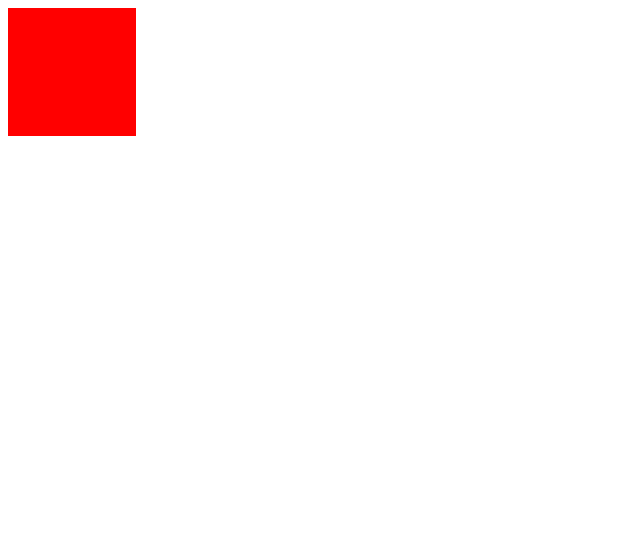
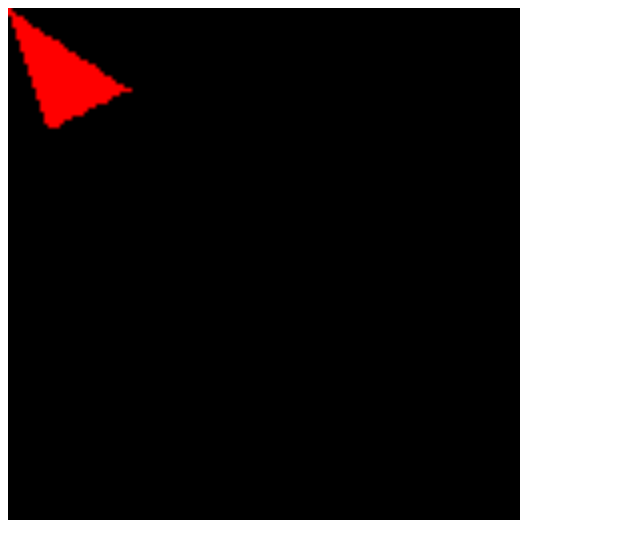
Before and after one commit to JULY745266934/graph_basic, a website: page src/index.html in a window 1280 px wide. Shown: the whole page, without its empty margins (0-640 px from the left). Drawn offline with Linux system fonts and the light colour scheme; files whose address does not match are found by name.

Commit message:
画三角形

```diff
--- a/src/DemoPoint.ts
+++ /dev/null
@@ -1,45 +0,0 @@
-import { Rgba } from "./common/Rgba";
-
-export default class DemoPoint {
-    private _buffer: Array<Rgba>;
-    private _width: number = 0;
-    private _height: number = 0;
-
-    constructor(width: number, height: number) {
-        this._width = width;
-        this._height = height;
-
-        this._buffer = [];
-        this.clear();
-    }
-
-    public get buffer(): Rgba[] {
-        return this._buffer;
-    }
-
-    public clear() {
-        for (var i = 0; i < this._width; i++) {
-            for (var j = 0; j < this._height; j++) {
-                this.setPixel(i, j, Rgba.BLACK);
-            }
-        }
-    }
-
-    public drawPoint(x: number, y: number, color: Rgba, size: number) {
-
-        for (var i = 0; i < size; i++) {
-            for (var j = 0; j < size; j++) {
-                this.setPixel(x + i, y + j, color);
-            }
-        }
-    }
-
-    public setPixel(x: number, y: number, color: Rgba) {
-        if (x >= this._width || y >= this._height) {
-            return;
-        }
-        this._buffer[y * this._width + x] = color;
-    }
-
-
-}
--- /dev/null
+++ b/src/common/Edge.ts
@@ -0,0 +1,51 @@
+export class Edge {
+    private _x1: number = 0;
+    private _y1: number = 0;
+
+    private _x2: number = 0;
+    private _y2: number = 0;
+
+    public get x1(): number {
+        return this._x1;
+    }
+
+    public get y1(): number {
+        return this._y1;
+    }
+
+    public get x2(): number {
+        return this._x2;
+    }
+
+    public get y2(): number {
+        return this._y2;
+    }
+
+    constructor(x1: number, y1: number, x2: number, y2: number) {
+
+        if (y1 > y2) {
+            this._x1 = x2;
+            this._y1 = y2;
+
+            this._x2 = x1;
+            this._y2 = y1;
+        } else {
+            this._x1 = x1;
+            this._y1 = y1;
+
+            this._x2 = x2;
+            this._y2 = y2;
+        }
+    }
+
+    /**
+     * 根据Y轴获取边上的x值
+     */
+    public getX(y: number) {
+        return ((this._x1 - this.x2) / (this._y1 - this._y2)) * (y - this._y1) + this._x1;
+    }
+
+    public get yDis() {
+        return this._y2 - this._y1;
+    }
+}
--- a/src/MyCanvas.ts
+++ b/src/common/MyCanvas.ts
@@ -1,4 +1,4 @@
-import { Rgba } from "./common/Rgba";
+import { Rgba } from "./Rgba";
 
 export default class MyCanvas {
 
--- /dev/null
+++ b/src/common/MyGraph.ts
@@ -0,0 +1,158 @@
+import { Rgba } from "./Rgba";
+import { Point } from "./Point";
+import { Edge } from "./Edge";
+
+export default class MyGraph {
+    private _buffer: Array<Rgba>;
+    private _width: number = 0;
+    private _height: number = 0;
+
+    constructor(width: number, height: number) {
+        this._width = width;
+        this._height = height;
+
+        this._buffer = [];
+        this.clearBuffer();
+    }
+
+    public get buffer(): Rgba[] {
+        return this._buffer;
+    }
+
+    public setPixel(x: number, y: number, color: Rgba) {
+        if (x >= this._width || y >= this._height) {
+            return;
+        }
+        x = Math.round(x);
+        y = Math.round(y);
+        this._buffer[y * this._width + x] = color;
+    }
+
+    public clearBuffer() {
+        for (var i = 0; i < this._width; i++) {
+            for (var j = 0; j < this._height; j++) {
+                this.setPixel(i, j, Rgba.BLACK);
+            }
+        }
+    }
+
+    /**
+     * 画点
+     * @param x
+     * @param y
+     * @param color
+     * @param size
+     */
+    public drawPoint(x: number, y: number, color: Rgba, size: number) {
+
+        for (var i = 0; i < size; i++) {
+            for (var j = 0; j < size; j++) {
+                this.setPixel(x + i, y + j, color);
+            }
+        }
+    }
+
+
+    /**
+     *  画线
+     * @param x1
+     * @param y1
+     * @param x2
+     * @param y2
+     * @param color
+     * @param size
+     */
+    public drawLine(x1: number, y1: number, x2: number, y2: number, color: Rgba, size: number) {
+
+        let xOffset = x1 - x2;
+        let yOffset = y1 - y2;
+
+        if (xOffset == 0 && yOffset == 0) {
+            //点重合
+            this.drawPoint(x1, y1, color, size);
+        } else if (xOffset == 0) {
+            //画竖线
+            let yMax = y2;
+            let yMin = y1;
+            if (y1 > y2) {
+                yMax = y1;
+                yMin = y2;
+            }
+
+            for (var y = yMin; y < yMax; y += size) {
+                this.drawPoint(x1, y, color, size);
+            }
+
+        } else if (yOffset == 0) {
+            //画横线
+            let xMax = x2;
+            let xMin = x1;
+
+            if (x1 > x2) {
+                xMax = x1;
+                xMin = x2;
+            }
+            for (var x = xMin; x < xMax; x += size) {
+                this.drawPoint(x, y1, color, size);
+            }
+        } else {
+            //画斜线
+            let k = (y2 - y1) / (x2 - x1);
+
+            if (x1 > x2) {
+                for (var x = x2; x < x1; x += size) {
+                    var y = k * (x - x2) + y2;
+                    this.drawPoint(x, y, color, size);
+                }
+            } else {
+                for (var x = x1; x < x2; x += size) {
+                    var y = k * (x - x1) + y1;
+                    this.drawPoint(x, y, color, size);
+                }
+            }
+        }
+    }
+
+    /***
+     * 画三角形
+     */
+    public drawTriangle(
+        x1: number, y1: number,
+        x2: number, y2: number,
+        x3: number, y3: number,
+        color: Rgba
+    ) {
+
+        let edge1: Edge = new Edge(x1, y1, x2, y2);
+        let edge2: Edge = new Edge(x2, y2, x3, y3);
+        let edge3: Edge = new Edge(x3, y3, x1, y1);
+
+        let size = 1;
+        if (edge1.yDis > edge2.yDis && edge1.yDis > edge3.yDis) {
+            this.drawEdge(edge2, edge1, color, size);
+            this.drawEdge(edge3, edge1, color, size);
+        } else if (edge2.yDis > edge1.yDis && edge2.yDis > edge3.yDis) {
+            this.drawEdge(edge1, edge2, color, size);
+            this.drawEdge(edge3, edge2, color, size);
+        } else {
+            this.drawEdge(edge1, edge3, color, size);
+            this.drawEdge(edge2, edge3, color, size);
+        }
+    }
+
+    /**
+     *
+     * @param edge1 短的边
+     * @param edge2 长的边
+     * @param color
+     * @param size
+     */
+    public drawEdge(edge1: Edge, edge2: Edge, color: Rgba, size: number) {
+
+        for (let y = edge1.y1; y < edge1.y2; y += 1) {
+            let x1 = edge1.getX(y);
+            let x2 = edge2.getX(y);
+            this.drawLine(x1, y, x2, y, color, size);
+        }
+    }
+}
--- /dev/null
+++ b/src/common/Point.ts
@@ -0,0 +1,21 @@
+
+
+export class Point {
+    private _x: number;
+    private _y: number;
+
+    public static EMPTY: Point = new Point(0, 0);
+
+    public get x(): number {
+        return this._x;
+    }
+
+    public get y(): number {
+        return this._y;
+    }
+
+    constructor(x: number, y: number) {
+        this._x = x;
+        this._y = y;
+    }
+}
--- a/src/index.html
+++ b/src/index.html
@@ -7,7 +7,8 @@
 </head>
 
 <body>
-    <canvas id="myCanvas" width="128" height="128" style="background-color: #000000;">
+    <canvas id="myCanvas" width="128" height="128"
+        style="background-color: #000000;transform-origin: top left; transform: scale(4);">
         您的浏览器不支持 HTML5 canvas 标签。
     </canvas>
 
--- a/src/index.ts
+++ b/src/index.ts
@@ -1,29 +1,26 @@
-import DemoPoint from "./DemoPoint";
-import MyCanvas from "./MyCanvas";
+import MyCanvas from "./common/MyCanvas";
+import MyGraph from "./common/MyGraph";
 import { Rgba } from "./common/Rgba";
 
 class Demo {
-    private _demoPoint: DemoPoint;
-
-    private _myCanvas: MyCanvas;
 
     constructor() {
-        this._myCanvas = new MyCanvas();
-    }
+        let myCanvas = new MyCanvas();
 
-    /**
-     * 画点
-     */
-    private _drawPoint() {
-        this._demoPoint = new DemoPoint(this._myCanvas.width, this._myCanvas.height);
-        this._demoPoint.drawPoint(0, 0, new Rgba(255, 0, 0, 255), 128);
+        let myGraph: MyGraph = new MyGraph(myCanvas.width, myCanvas.height);
 
-        this._myCanvas.fillBuffer(this._demoPoint.buffer);
-    }
+        //画点
 
-    public showDemo() {
-        this._drawPoint();
+        //  myGraph.drawPoint(10, 10, new Rgba(255, 0, 0, 255), 2);
+
+        //画线
+        // myGraph.drawLine(0, 0, 10, 20, new Rgba(255, 0, 0, 255), 2);
+
+        //画三角形
+        myGraph.drawTriangle(0, 0, 10, 30, 30, 20, new Rgba(255, 0, 0, 255));
+
+        myCanvas.fillBuffer(myGraph.buffer);
     }
 }
 
-new Demo().showDemo();
+new Demo();
```
Also changed, not shown: dist/bundle.js, dist/index.html, 1 other file.
